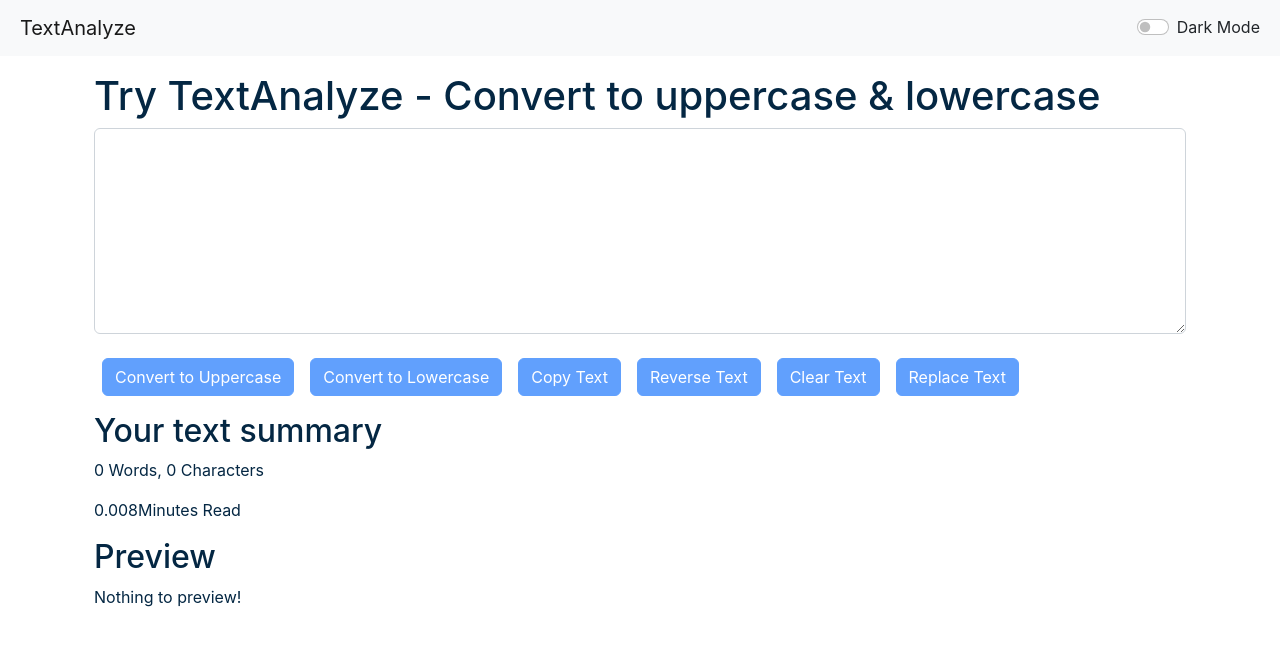
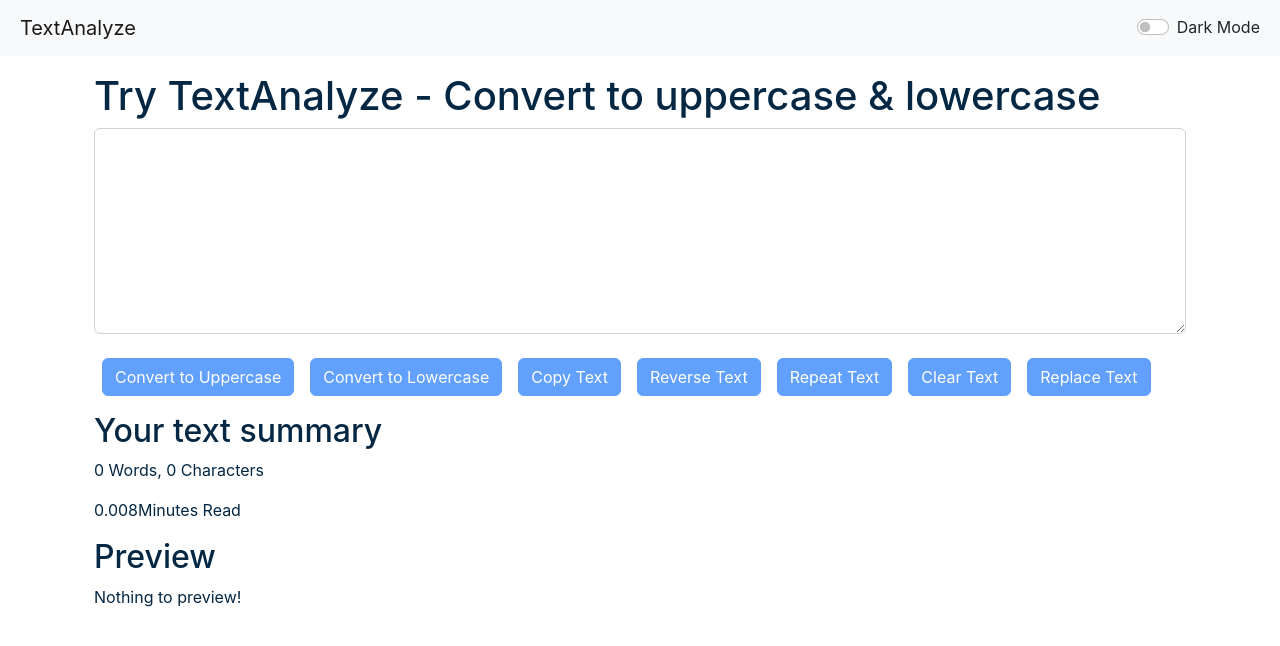
Before and after one commit to heyyankittt/TextAnalyze, a React (Create React App) app: page / in a window 1280 px wide. Shown: the top 646 px of the page. Built offline with nearby package versions, Linux system fonts and the light colour scheme.

Commit message:
added repeat text

```diff
--- a/src/components/TextForm.jsx
+++ b/src/components/TextForm.jsx
@@ -57,6 +57,13 @@
     props.showAlert("Text has been reversed!", "success");
   }
 
+  const repeatClick = () => {
+    let newText = text + " " + text;
+    //you can use text.replace(2); too but to implement space between the words we concatinated the text 2 times
+    setText(newText);
+    props.showAlert("Text has been repeated!", "success");
+  }
+
     const [text, setText] = useState('');
 
   return (
@@ -72,6 +79,7 @@
 <button disabled={text.length===0} className="btn btn-primary mx-2 my-2" onClick={handleLoClick}>Convert to Lowercase</button>
 <button disabled={text.length===0} className="btn btn-primary mx-2 my-2" id="myButton" onClick={handlecopyclick}>Copy Text</button>
 <button disabled={text.length===0} className="btn btn-primary mx-2 my-2" onClick={handlereverseclick}>Reverse Text</button>
+<button disabled={text.length===0} className="btn btn-primary mx-2 my-2" onClick={repeatClick}>Repeat Text</button>
 <button disabled={text.length===0} className="btn btn-primary mx-2 my-2" onClick={handleclearClick}>Clear Text</button>
 <button disabled={text.length===0} className="btn btn-primary mx-2 my-2" onClick={handlereplaceclick}>Replace Text</button>
 
```
Also changed, not shown: 7 other files (tests, documents, lock files or other folders).
